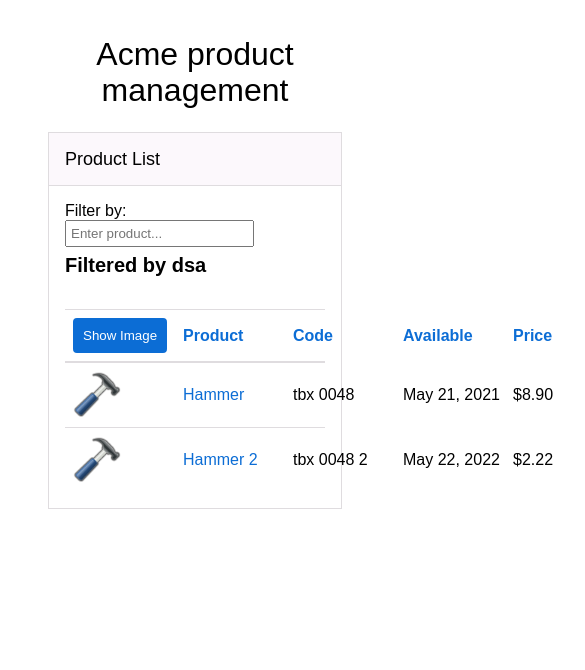
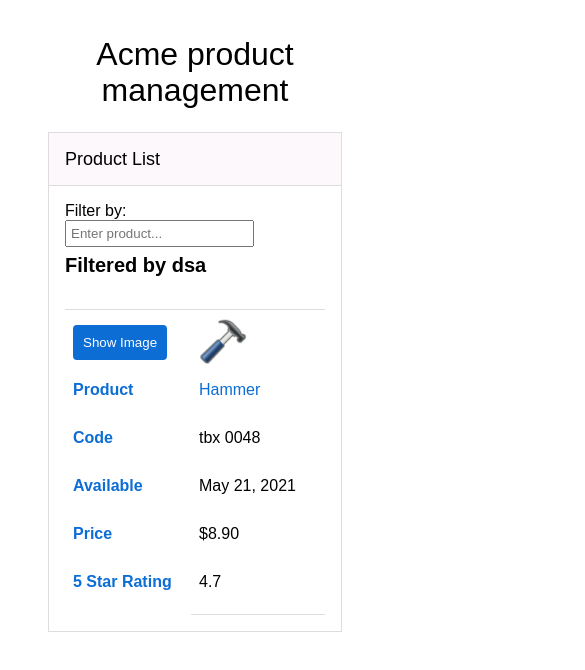
Before and after one commit to silviya-stoyanova/Acme-Product-Management, an Angular app: page / in a window 390 px wide. Shown: the top 670 px of the page, 585 px wide, since content can reach past the window. Built offline with nearby package versions, Linux system fonts and the light colour scheme.

Commit message:
Add responsive styles

```diff
--- a/src/app/app.component.html
+++ b/src/app/app.component.html
@@ -1,4 +1,4 @@
-<section class="app">
+<main class="app">
   <h1 class="app__title">{{ pageTitle }}</h1>
   <ng-products></ng-products>
-</section>
+</main>
--- a/src/app/products/product-list.component.scss
+++ b/src/app/products/product-list.component.scss
@@ -32,13 +32,25 @@
 
   &__table {
     padding: 16px;
+    display: grid;
+    grid-template-columns: max-content 1fr;
+
+    @media screen and (min-width: 992px) {
+      display: block;
+    }
 
     &-heading {
       padding: 8px;
       display: grid;
-      grid-template-columns: repeat(6, 110px);
       align-items: center;
+      justify-content: space-between;
       border-top: 1px solid $grey-500;
+      grid-auto-rows: 48px;
+      grid-auto-columns: 110px;
+
+      @media screen and (min-width: 992px) {
+        grid-template-columns: repeat(6, 110px);
+      }
 
       &-button {
         color: $white;
@@ -64,13 +76,27 @@
 
     &-list {
       list-style: none;
-      border-top: 2px solid $grey-500;
+      border-top: 1px solid $grey-500;
+      display: flex;
+      overflow-x: scroll;
+
+      @media screen and (min-width: 992px) {
+        display: block;
+        border-width: 2px;
+      }
 
       &-item {
+        flex: 1 0 175px;
+        padding: 8px;
         display: grid;
-        grid-template-columns: repeat(6, 110px);
-        padding: 8px;
+        justify-content: space-between;
         align-items: center;
+        border-bottom: 1px solid $grey-500;
+        grid-auto-rows: 48px;
+
+        @media screen and (min-width: 992px) {
+          grid-template-columns: repeat(6, 110px);
+        }
 
         &-image {
           max-width: 48px;
@@ -83,8 +109,10 @@
         }
       }
 
-      &-item:not(:last-child) {
-        border-bottom: 1px solid $grey-500;
+      &-item:last-child {
+        @media screen and (min-width: 992px) {
+          border-bottom: none;
+        }
       }
     }
   }
--- a/src/styles.scss
+++ b/src/styles.scss
@@ -16,6 +16,11 @@ $blue-500: #0c6dd5;
   font-family: sans-serif;
 }
 
+main {
+  margin: 0 auto;
+  max-width: 1000px;
+}
+
 a {
   text-decoration: none;
 }
```
